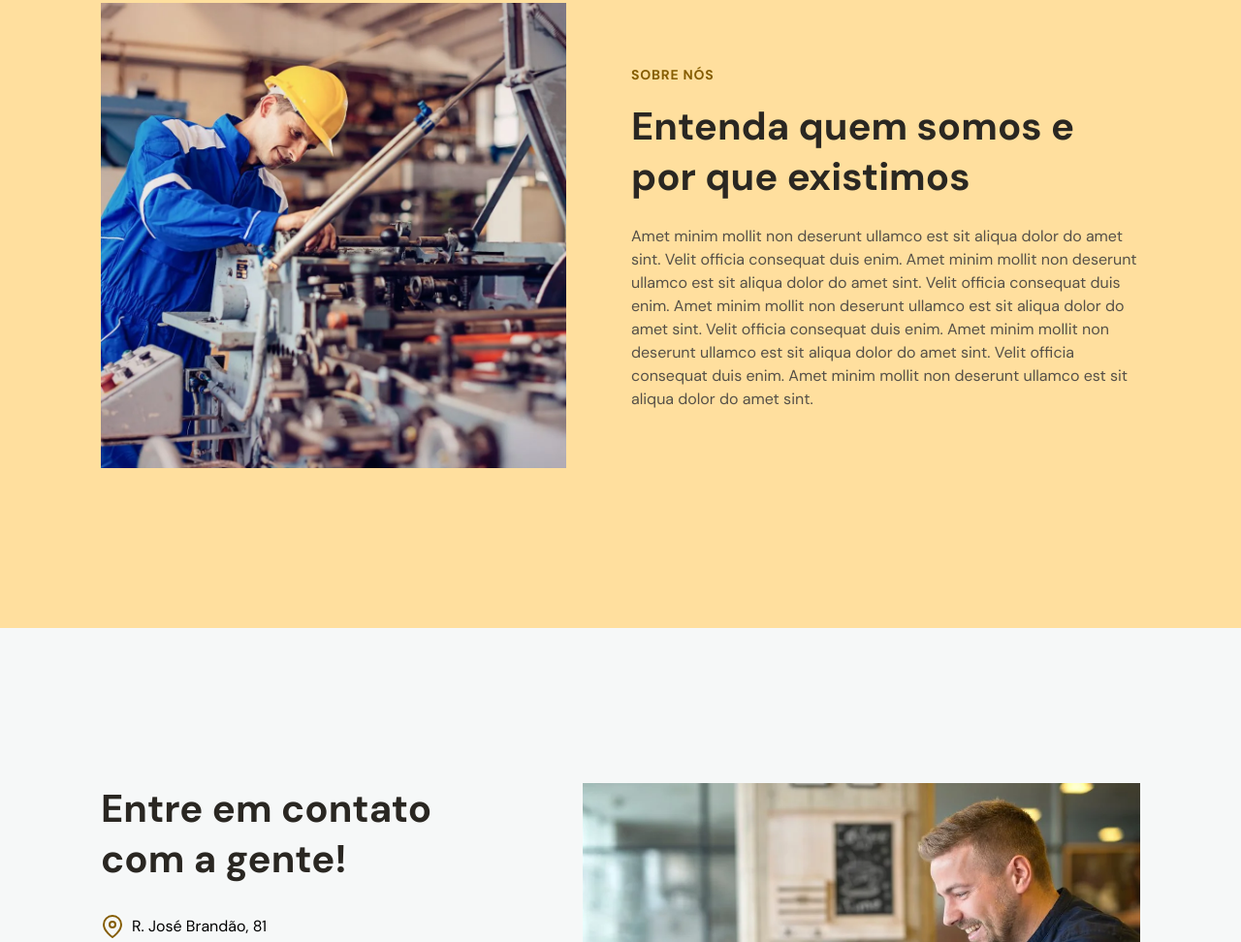
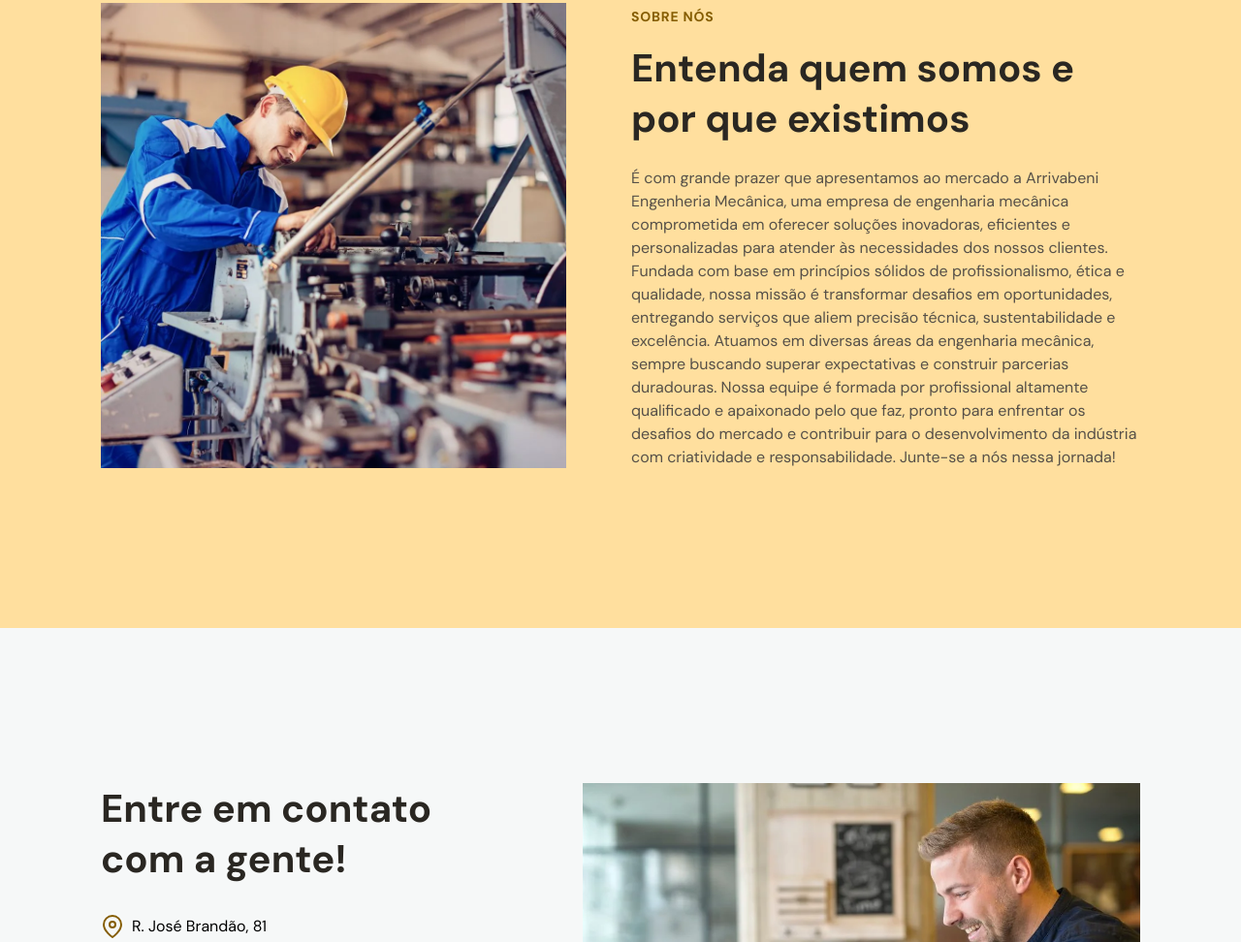
Before and after one commit to leonamsalomao/arrivabeniengenhariamecanica, a plain HTML site: page index.html in a window 1280 px wide. Shown: the part 2782-3754 px from the top of the page at 97% size. Drawn offline with nearby package versions, Linux system fonts and the light colour scheme.

Commit message:
Atualizado

```diff
--- a/index.html
+++ b/index.html
@@ -660,14 +660,20 @@
 
           <div class="content">
             <p>
-              Amet minim mollit non deserunt ullamco est sit aliqua dolor do
-              amet sint. Velit officia consequat duis enim. Amet minim mollit
-              non deserunt ullamco est sit aliqua dolor do amet sint. Velit
-              officia consequat duis enim. Amet minim mollit non deserunt
-              ullamco est sit aliqua dolor do amet sint. Velit officia consequat
-              duis enim. Amet minim mollit non deserunt ullamco est sit aliqua
-              dolor do amet sint. Velit officia consequat duis enim. Amet minim
-              mollit non deserunt ullamco est sit aliqua dolor do amet sint.
+              É com grande prazer que apresentamos ao mercado a Arrivabeni
+              Engenheria Mecânica, uma empresa de engenharia mecânica
+              comprometida em oferecer soluções inovadoras, eficientes e
+              personalizadas para atender às necessidades dos nossos clientes.
+              Fundada com base em princípios sólidos de profissionalismo, ética e
+              qualidade, nossa missão é transformar desafios em
+              oportunidades, entregando serviços que aliem precisão técnica,
+              sustentabilidade e excelência. Atuamos em diversas áreas da
+              engenharia mecânica, sempre buscando superar expectativas e
+              construir parcerias duradouras. Nossa equipe é formada por
+              profissional altamente qualificado e apaixonado pelo que faz,
+              pronto para enfrentar os desafios do mercado e contribuir para o
+              desenvolvimento da indústria com criatividade e responsabilidade.
+              Junte-se a nós nessa jornada!
             </p>
           </div>
         </div>
```
